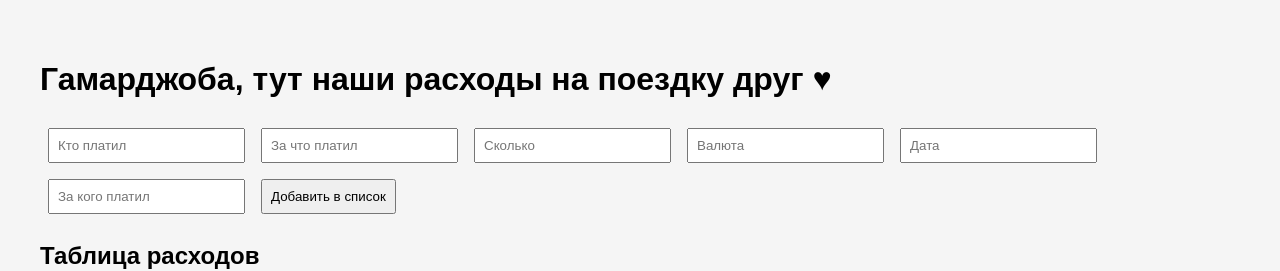
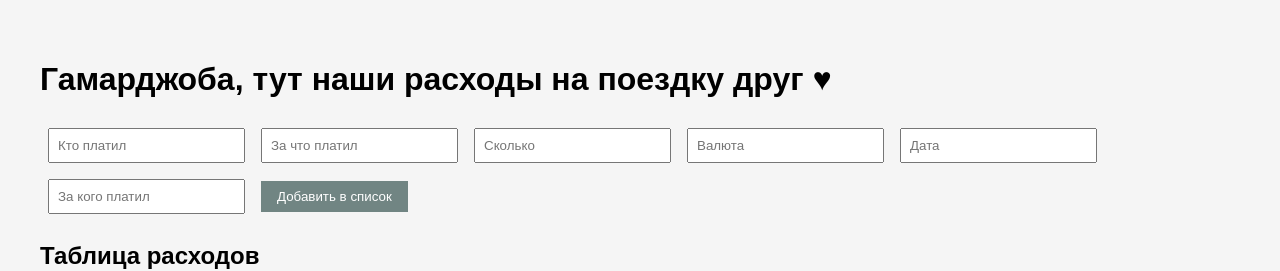
Before and after one commit to alfiia-bad/trip, a React (Create React App) app in the folder frontend/: page / in a window 1280 px wide. Shown: the top 271 px of the page. Built offline with nearby package versions, Linux system fonts and the light colour scheme; no server answers.

Commit message:
Update index.css

```diff
--- a/frontend/src/index.css
+++ b/frontend/src/index.css
@@ -4,7 +4,26 @@ body {
   background-color: #f5f5f5;
 }
 
-input, button {
+.header {
+  background-image: url('/montain.jpg');
+  background-size: cover;
+  background-position: center;
+  padding: 2rem;
+  color: white;
+  text-shadow: 2px 2px 4px rgba(0,0,0,0.7);
+  margin-bottom: 2rem;
+}
+
+input {
   margin: 0.5rem;
   padding: 0.5rem;
 }
+
+button {
+  margin: 0.5rem;
+  padding: 0.5rem 1rem;
+  background-color: #718583;
+  color: white;
+  border: none;
+  cursor: pointer;
+}
```
